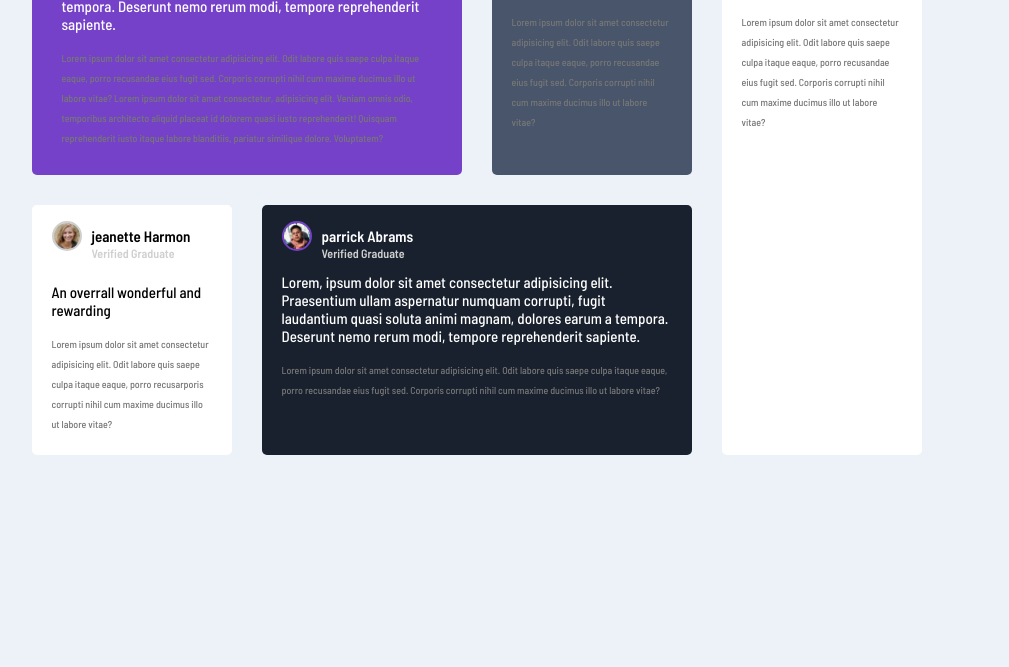
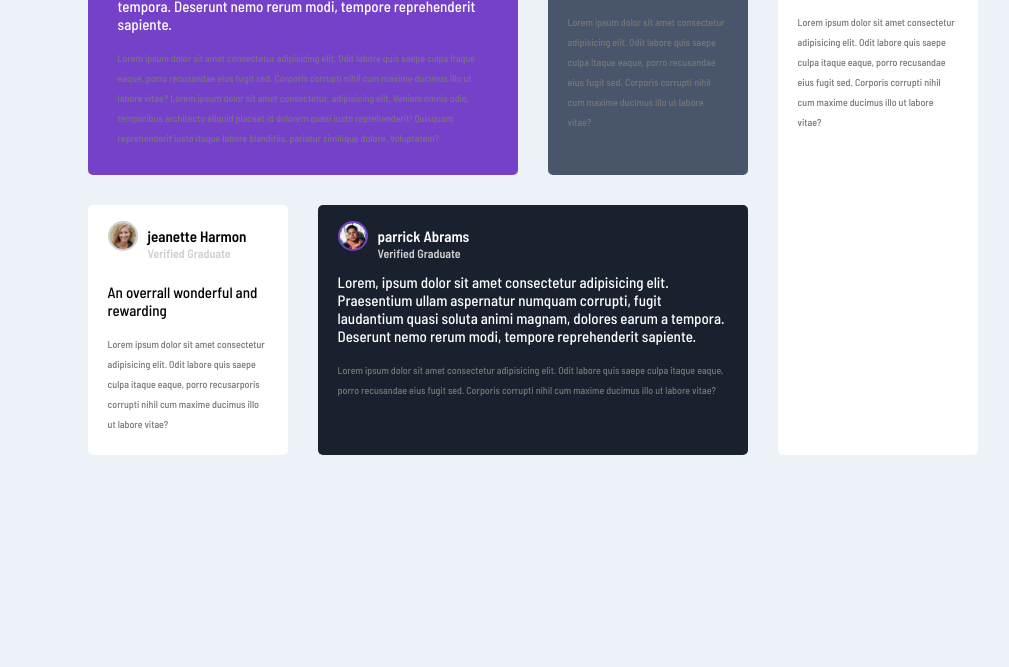
Before and after one commit to Abdelillahze/challenge-3, a plain HTML site: page index.html in a window 1280 px wide. Shown: the part 133-800 px from the top of the page, without its empty margins (110-1119 px from the left). Drawn offline with Linux system fonts and the light colour scheme.

Commit message:
Update master.css

```diff
--- a/master.css
+++ b/master.css
@@ -8,7 +8,7 @@ body {
     font-family: 'Barlow Semi Condensed', sans-serif;
     display: grid;
     place-items: center;
-    width: 100vh;
+    height: 100%;
     background-color: hsl(210, 46%, 95%);
 }
 
```
